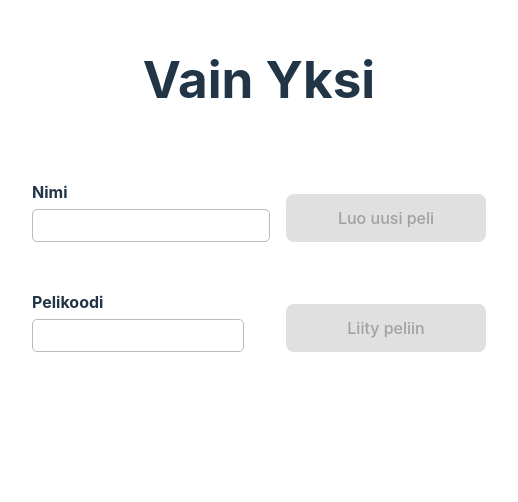
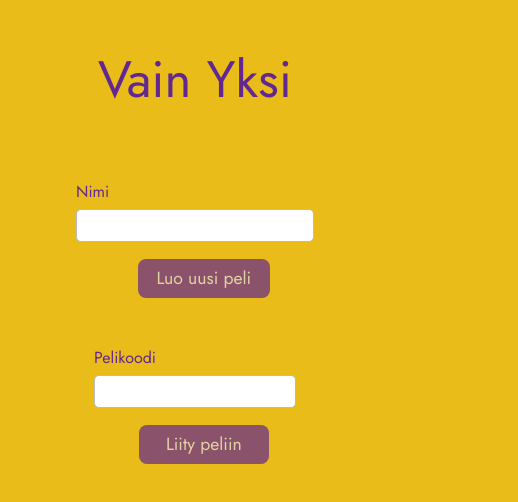
Before and after one commit to paasar/vain-yksi, a Svelte app in the folder frontend/: page / in a window 390 px wide. Shown: the top 502 px of the page, 518 px wide, since content can reach past the window. Built offline with nearby package versions, Linux system fonts and the light colour scheme.

Commit message:
New color theme, Jost font, and somewhat responsive layout

```diff
--- a/frontend/index.html
+++ b/frontend/index.html
@@ -3,6 +3,9 @@
   <head>
     <meta charset="UTF-8" />
     <meta name="viewport" content="width=device-width, initial-scale=1.0" />
+    <link rel="preconnect" href="https://fonts.googleapis.com">
+    <link rel="preconnect" href="https://fonts.gstatic.com" crossorigin>
+    <link href="https://fonts.googleapis.com/css2?family=Jost&display=swap" rel="stylesheet">
     <title>Vain Yksi</title>
   </head>
   <body>
--- a/frontend/src/app.css
+++ b/frontend/src/app.css
@@ -1,12 +1,12 @@
 :root {
-  font-family: Inter, Avenir, Helvetica, Arial, sans-serif;
+  font-family: 'Jost', Inter, Avenir, Helvetica, Arial, sans-serif;
   font-size: 16px;
   line-height: 24px;
   font-weight: 400;
 
   color-scheme: light dark;
-  color: rgba(255, 255, 255, 0.87);
-  background-color: #242424;
+  color: rgba(196, 148, 16, 0.9);
+  background-color: #63288F;
 
   font-synthesis: none;
   text-rendering: optimizeLegibility;
@@ -47,34 +47,70 @@ h1 {
   text-align: center;
 }
 
+.row {
+  display: flex;
+  justify-content: space-between;
+  align-items: flex-end;
+}
+
 button {
+  background-color: #A77E0E;
   border-radius: 8px;
   border: 1px solid transparent;
-  padding: 0.6em 1.2em;
-  font-size: 1em;
+  cursor: pointer;
+  font-size: 1.1em;
   font-weight: 500;
   font-family: inherit;
-  background-color: #3a3a3a;
-  cursor: pointer;
+  margin-left: 1em;
+  min-width: 130px;
+  padding: 0.3em 1em;
   transition: border-color 0.25s;
 }
+
+label {
+  display: block;
+  text-align: left;
+}
+
+input {
+  border: solid #bbb 1px;
+  border-radius: 5px;
+  display: block;
+  font-size: 1.1em;
+  margin-top: 5px;
+  min-width: 190px;
+  padding: 5px;
+}
+
 button:hover {
-  border-color: #646cff;
+  border-color: #dddddd;
 }
 button:focus,
 button:focus-visible {
   outline: 4px auto -webkit-focus-ring-color;
 }
+button:disabled {
+  opacity: 0.7;
+  cursor: not-allowed;
+}
 
 @media (prefers-color-scheme: light) {
   :root {
-    color: #213547;
-    background-color: #ffffff;
+    color: #63288F;
+    background-color: #EABC19;
   }
   a:hover {
     color: #747bff;
   }
   button {
-    background-color: #e0e0e0;
+    background-color: #63288F;
+    color: #dddddd;
   }
 }
+
+@media (max-width: 450px) {
+  .row {
+    flex-direction: column;
+    align-items: center;
+  }
+}
--- a/frontend/src/components/CollectingHints.svelte
+++ b/frontend/src/components/CollectingHints.svelte
@@ -12,9 +12,13 @@
     <div>
     Anna vinkki sanalle: <div class="word-to-guess">{$game.word}</div>
     </div>
-    <label for="hint">Vinkki</label>
-    <input id="hint" bind:value={hint}/>
-    <button on:click={() => sendHint(hint)} disabled={!hint}>Lähetä vinkki</button>
+    <div class="row">
+        <div>
+            <label for="hint">Vinkki</label>
+            <input id="hint" bind:value={hint}/>
+        </div>
+        <button on:click={() => sendHint(hint)} disabled={!hint}>Lähetä vinkki</button>
+    </div>
 {:else}
     Odotellaan muita.
 {/if}
--- a/frontend/src/components/Lobby.svelte
+++ b/frontend/src/components/Lobby.svelte
@@ -14,9 +14,9 @@
 
 <div>
     <h2>Liittyneet pelaajat</h2>
-<ul>
-{#each $game.otherPlayers as player}
-    <li>{player.username} ({player.id})</li>
-{/each}
-</ul>
+    {#each $game.otherPlayers as player}
+        <div>{player.username} ({player.id})</div>
+    {:else}
+        <div>Ei vielä muita pelaajia.</div>
+    {/each}
 </div>
--- a/frontend/src/components/Login.svelte
+++ b/frontend/src/components/Login.svelte
@@ -18,32 +18,3 @@
     </div>
     <button on:click={() => joinGame(gameIdToJoin, username)} disabled={!username || !gameIdToJoin}>Liity peliin</button>
 </div>
-
-<style>
-    .row {
-        display: flex;
-        justify-content: space-between;
-        align-items: flex-end;
-    }
-
-    button {
-        height: 3em;
-        margin-left: 1em;
-        min-width: 200px;
-    }
-
-    label {
-        display: block;
-        text-align: left;
-    }
-
-    input {
-        border: solid #bbb 1px;
-        border-radius: 5px;
-        display: block;
-        font-size: 1.1em;
-        margin-top: 5px;
-        min-width: 200px;
-        padding: 5px;
-    }
-</style>
```
